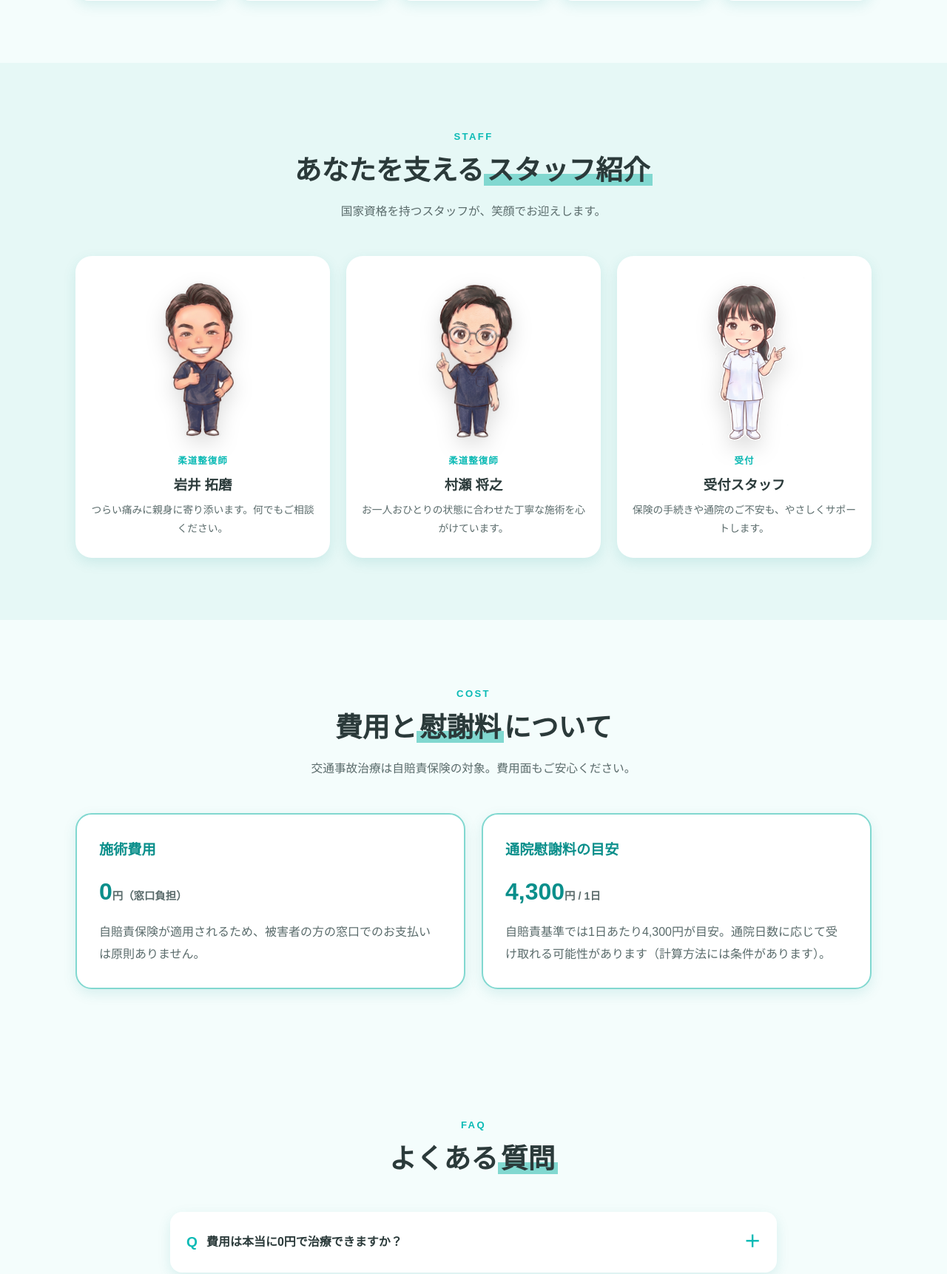
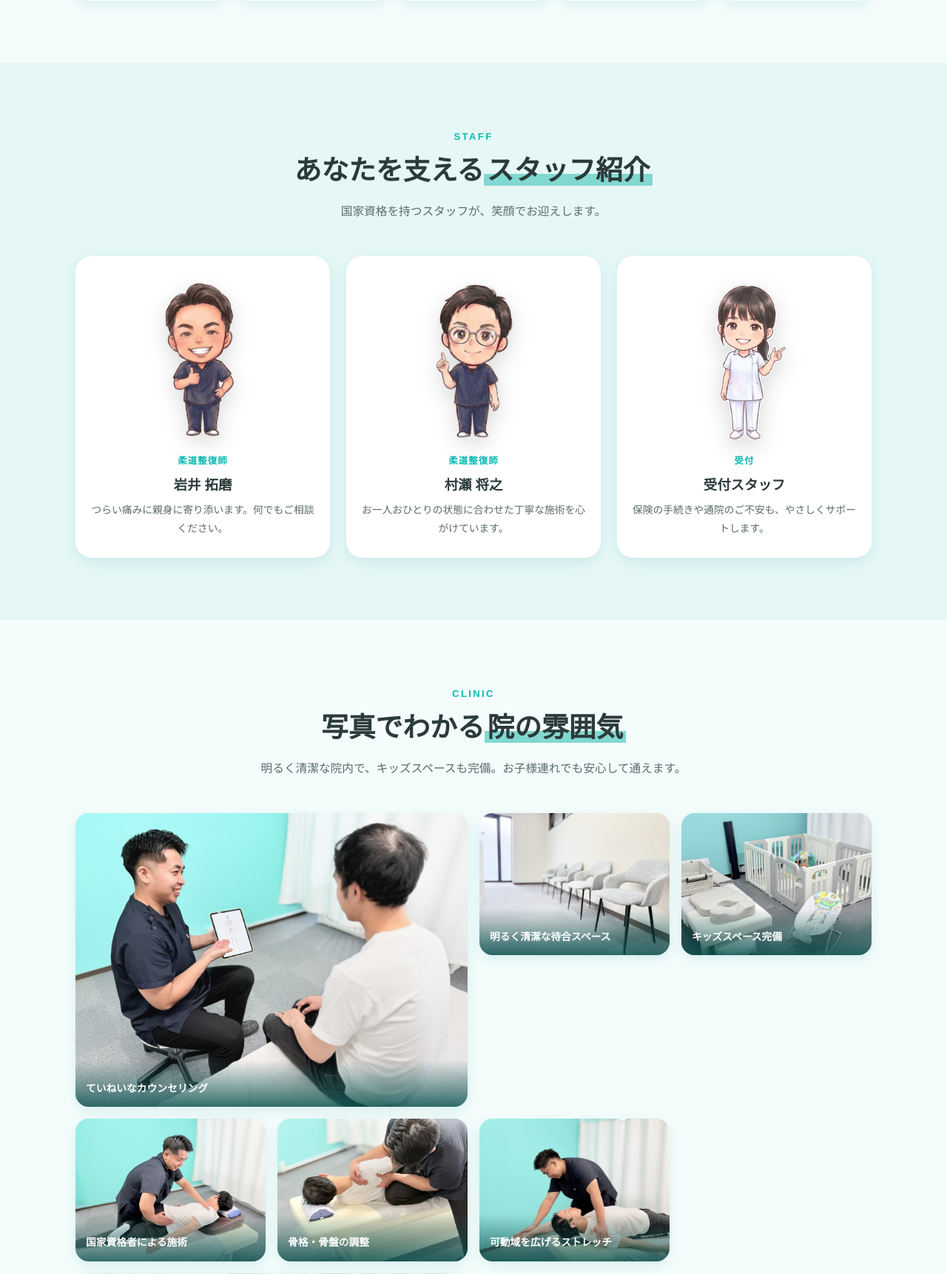
Before and after one commit to BoneTechGroup/btg-komaki-hp, a PHP site: page / in a window 1280 px wide. Shown: the part 3768-5490 px from the top of the page at 74% size. Run offline with PHP 8.4, Linux system fonts and the light colour scheme.

Commit message:
院内写真ギャラリー追加(院の雰囲気が伝わるセクション)
- 実際の院内・施術写真10点をWeb最適化(assets/photos)
- 「写真でわかる院の雰囲気」セクション+クリック拡大ライトボックス
- カウンセリング/待合/キッズスペース/施術/骨格調整/ストレッチを掲載
- キッズスペース完備(お子様連れOK)を訴求、ナビにリンク追加

Co-Authored-By: Claude Opus 4.8 <noreply@anthropic.com>

```diff
--- a/assets/css/style.css
+++ b/assets/css/style.css
@@ -208,6 +208,29 @@ header{
 .scard p{font-size:.86rem;color:var(--ink-soft)}
 
 /* ===================================================================
+   院の雰囲気 ギャラリー
+   =================================================================== */
+.gallery{padding:84px 0}
+.gallery-grid{display:grid;grid-template-columns:repeat(4,1fr);gap:16px}
+.gallery-grid figure{
+  position:relative;border-radius:18px;overflow:hidden;box-shadow:var(--shadow-sm);
+  aspect-ratio:4/3;cursor:pointer;background:#dfeeec
+}
+.gallery-grid img{width:100%;height:100%;object-fit:cover;transition:transform .5s ease}
+.gallery-grid figure:hover img{transform:scale(1.08)}
+.gallery-grid figcaption{
+  position:absolute;left:0;right:0;bottom:0;color:#fff;font-weight:800;font-size:.86rem;
+  padding:26px 14px 12px;background:linear-gradient(transparent,rgba(8,80,78,.82));
+}
+.gallery-grid figure.wide{grid-column:span 2}
+/* ライトボックス */
+.lightbox{position:fixed;inset:0;z-index:300;background:rgba(8,30,29,.92);display:none;
+  align-items:center;justify-content:center;padding:30px;cursor:zoom-out}
+.lightbox.show{display:flex}
+.lightbox img{max-width:92vw;max-height:88vh;border-radius:12px;box-shadow:0 20px 60px rgba(0,0,0,.5)}
+.lightbox .lb-close{position:absolute;top:20px;right:28px;font-size:2.2rem;color:#fff;background:none;border:none;cursor:pointer}
+
+/* ===================================================================
    料金/慰謝料
    =================================================================== */
 .fee{padding:84px 0}
--- a/assets/js/main.js
+++ b/assets/js/main.js
@@ -11,6 +11,16 @@ document.querySelectorAll('.faq-q').forEach(q => {
   q.addEventListener('click', () => q.parentElement.classList.toggle('open'));
 });
 
+// ===== ギャラリー ライトボックス =====
+const lb = document.getElementById('lightbox');
+if (lb) {
+  const lbImg = lb.querySelector('img');
+  document.querySelectorAll('.gallery-grid figure img').forEach(img => {
+    img.addEventListener('click', () => { lbImg.src = img.src; lbImg.alt = img.alt; lb.classList.add('show'); });
+  });
+  lb.addEventListener('click', () => lb.classList.remove('show'));
+}
+
 // ===== モバイルメニュー =====
 const mnav = document.getElementById('mnav');
 document.getElementById('burger')?.addEventListener('click', () => mnav.classList.add('show'));
--- a/index.html
+++ b/index.html
@@ -30,6 +30,7 @@
       <a class="navlink" href="#reasons">選ばれる理由</a>
       <a class="navlink" href="#flow">施術の流れ</a>
       <a class="navlink" href="#staff">スタッフ</a>
+      <a class="navlink" href="#gallery">院の雰囲気</a>
       <a class="navlink" href="#faq">よくある質問</a>
       <a class="navlink" href="#access">アクセス</a>
     </nav>
@@ -48,6 +49,7 @@
   <a href="#reasons">選ばれる理由</a>
   <a href="#flow">施術の流れ</a>
   <a href="#staff">スタッフ紹介</a>
+  <a href="#gallery">院の雰囲気</a>
   <a href="#faq">よくある質問</a>
   <a href="#access">アクセス</a>
   <a class="btn btn-line" href="https://lin.ee/XPgv3I6" target="_blank" rel="noopener">LINEで予約・相談</a>
@@ -187,6 +189,26 @@
   </div>
 </section>
 
+<!-- ============ 院の雰囲気 ============ -->
+<section class="gallery" id="gallery">
+  <div class="wrap">
+    <div class="sec-head reveal">
+      <span class="en">CLINIC</span>
+      <h2>写真でわかる<span class="hl">院の雰囲気</span></h2>
+      <p>明るく清潔な院内で、キッズスペースも完備。お子様連れでも安心して通えます。</p>
+    </div>
+    <div class="gallery-grid">
+      <figure class="wide reveal d1"><img src="assets/photos/scene-counseling.jpg" alt="ていねいなカウンセリング" loading="lazy"><figcaption>ていねいなカウンセリング</figcaption></figure>
+      <figure class="reveal d1"><img src="assets/photos/clinic-waiting.jpg" alt="明るく清潔な待合スペース" loading="lazy"><figcaption>明るく清潔な待合スペース</figcaption></figure>
+      <figure class="reveal d2"><img src="assets/photos/clinic-kids.jpg" alt="キッズスペース完備" loading="lazy"><figcaption>キッズスペース完備</figcaption></figure>
+      <figure class="reveal d1"><img src="assets/photos/scene-treatment1.jpg" alt="国家資格者による施術" loading="lazy"><figcaption>国家資格者による施術</figcaption></figure>
+      <figure class="reveal d2"><img src="assets/photos/scene-adjust.jpg" alt="骨格・骨盤の調整" loading="lazy"><figcaption>骨格・骨盤の調整</figcaption></figure>
+      <figure class="reveal d2"><img src="assets/photos/scene-stretch.jpg" alt="可動域を広げるストレッチ" loading="lazy"><figcaption>可動域を広げるストレッチ</figcaption></figure>
+      <figure class="wide reveal d3"><img src="assets/photos/clinic-room.jpg" alt="落ち着いた施術スペース" loading="lazy"><figcaption>落ち着いた施術スペース</figcaption></figure>
+    </div>
+  </div>
+</section>
+
 <!-- ============ 料金/慰謝料 ============ -->
 <section class="fee">
   <div class="wrap">
@@ -313,6 +335,12 @@
   <a class="btn btn-tel" href="tel:0568901841">電話する</a>
 </div>
 
+<!-- ライトボックス -->
+<div class="lightbox" id="lightbox">
+  <button class="lb-close" aria-label="閉じる">✕</button>
+  <img src="" alt="拡大画像">
+</div>
+
 <!-- ============ 構造化データ（SEO/AEO） ============ -->
 <script type="application/ld+json">
 {
```
Also changed, not shown: assets/photos/clinic-kids.jpg (added), assets/photos/clinic-room.jpg (added), assets/photos/clinic-waiting.jpg (added), assets/photos/iwai-photo.jpg (added), assets/photos/murase-photo.jpg (added), assets/photos/scene-adjust.jpg (added), assets/photos/scene-counseling.jpg (added), assets/photos/scene-stretch.jpg (added), assets/photos/scene-treatment1.jpg (added), assets/photos/scene-treatment2.jpg (added).
